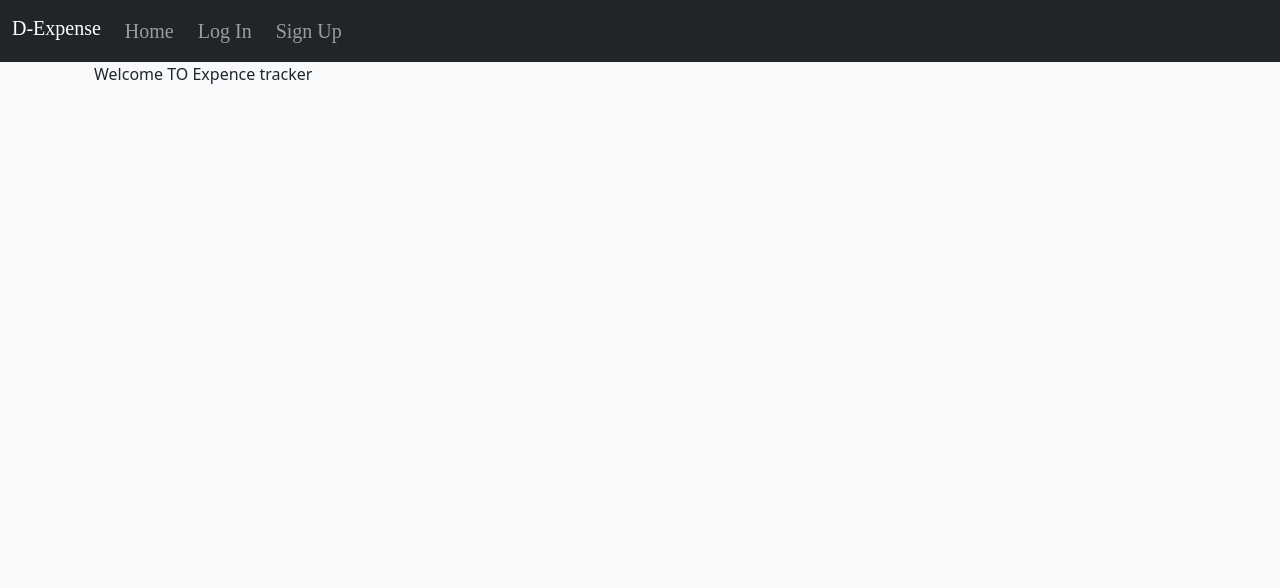
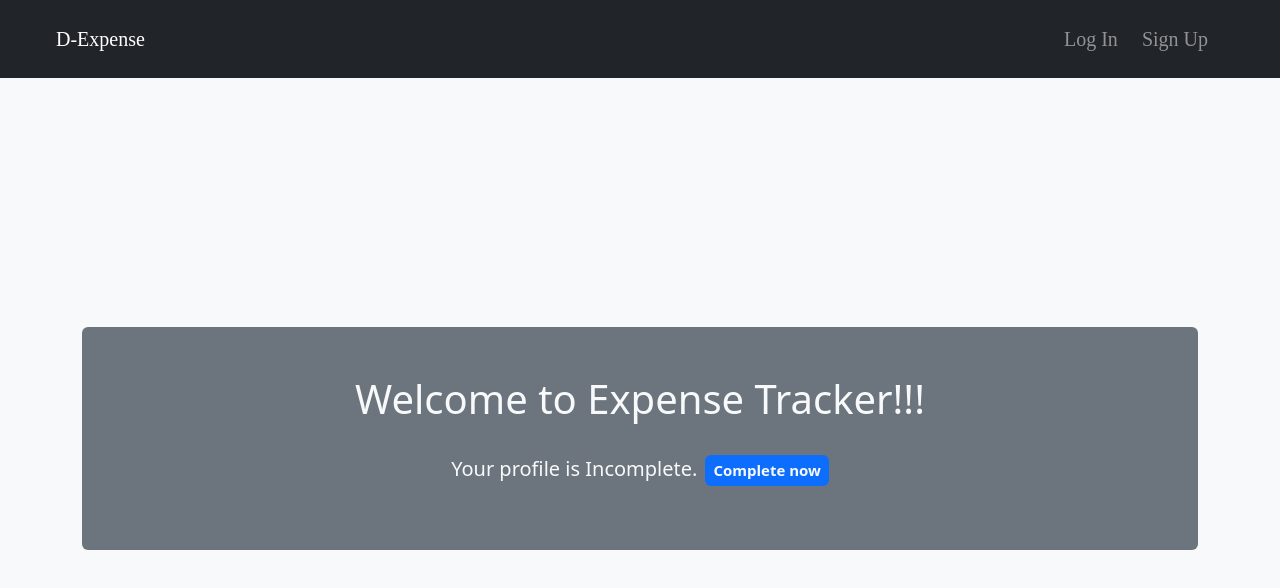
Before and after one commit to FarhanKhan7749/Expense-Tracker, a React (Create React App) app: page /welcome in a window 1280 px wide. Shown: the top 588 px of the page. Built offline with nearby package versions, Linux system fonts and the light colour scheme.

Commit message:
completed the welcome page

```diff
--- a/public/index.html
+++ b/public/index.html
@@ -24,6 +24,12 @@
       work correctly both with client-side routing and a non-root public URL.
       Learn how to configure a non-root public URL by running `npm run build`.
     -->
+    <link
+      rel="stylesheet"
+      href="https://stackpath.bootstrapcdn.com/bootstrap/4.1.0/css/bootstrap.min.css"
+      integrity="sha384-9gVQ4dYFwwWSjIDZnLEWnxCjeSWFphJiwGPXr1jddIhOegiu1FwO5qRGvFXOdJZ4"
+      crossorigin="anonymous"
+    />
     <title>React App</title>
   </head>
   <body class="bg-light">
--- a/src/App.js
+++ b/src/App.js
@@ -1,12 +1,14 @@
-import React, { Suspense } from "react";
+import React, { Suspense, useContext } from "react";
 import { Route, Switch } from "react-router-dom";
 import { Container } from "react-bootstrap";
 import AuthSignUPForm from "./Auth/AuthSignUPForm";
 import AuthLoginForm from "./Auth/AuthLoginForm";
 import Header from "./Components/Layout/Header";
-import WelcomeHome from "./Pages/ExpensePage";
+import WelcomeHome from "./Pages/welcomePage";
+import AuthContext from "./store/auth-context";
 
 function App() {
+  const authCtx = useContext(AuthContext);
   return (
     <React.Fragment>
       <Header></Header>
@@ -22,6 +24,9 @@ function App() {
             <Route path="/signup" exact>
               <AuthSignUPForm />
             </Route>
+            {authCtx.login && <Route path="*">
+              <AuthLoginForm />
+            </Route>}
           </Switch>
         </Suspense>
       </Container>
--- a/src/Components/Layout/Header.js
+++ b/src/Components/Layout/Header.js
@@ -4,15 +4,6 @@ import { Button, Container, Nav, Navbar } from "react-bootstrap";
 import { NavLink } from "react-router-dom";
 import AuthContext from "../../store/auth-context";
 //import classes from './Header.module.css';
-const divStyle = {
-  background: "#777",
-  padding: "40px",
-};
-// const titleStyle = {
-//   fontFamily: 'Times New Roman',
-//   fontSize:'100px',
-//   color: 'white'
-// };
 const fontSize = {
   fontFamily: "Times New Roman",
   fontSize: "20px",
@@ -30,19 +21,27 @@ const Header = (props) => {
   return (
     <>
       <Navbar sticky="top" bg="dark" variant="dark">
-        <Container fluid style={fontSize}>
-          <Nav className="d-flex flex-grow-1">
-            <Navbar.Brand href="/home">D-Expense</Navbar.Brand>
-            <Nav.Link className="me-2" to="/home" as={NavLink}>
+        <Container className="p-2" fluid style={fontSize}>
+          <Navbar.Brand className="ml-5" href="/home">D-Expense</Navbar.Brand>
+          <Nav className="mr-5 justify-content-end">
+            {/* <Nav.Link className="me-2" to="/home" as={NavLink}>
               Home
-            </Nav.Link>
+            </Nav.Link> */}
             {!authCtx.isLoggedin && (
-              <Nav.Link className="me-2" to="/login" as={NavLink}>
+              <Nav.Link
+                className="me-2 justify-content-center"
+                to="/login"
+                as={NavLink}
+              >
                 Log In
               </Nav.Link>
             )}
             {!authCtx.isLoggedin && (
-              <Nav.Link className="me-2" to="/signup" as={NavLink}>
+              <Nav.Link
+                className="me-2 justify-content-center"
+                to="/signup"
+                as={NavLink}
+              >
                 Sign Up
               </Nav.Link>
             )}
@@ -51,7 +50,7 @@ const Header = (props) => {
             <Button
               onClick={logoutHandler}
               variant="outline-primary"
-              className="m-1 rounded"
+              className="mr-5 rounded"
             >
               Logout
             </Button>
--- a/src/Pages/ExpensePage.js
+++ /dev/null
@@ -1,13 +0,0 @@
-import { Container } from "react-bootstrap"
-
-
-
-const WelcomeHome = () => {
-    return <Container>
-        <p>
-            Welcome TO Expence tracker
-        </p>
-    </Container>
-}
-
-export default WelcomeHome;
--- /dev/null
+++ b/src/Pages/welcomePage.js
@@ -0,0 +1,28 @@
+import { Container, Badge } from "react-bootstrap";
+import { Link } from "react-router-dom";
+
+const WelcomeHome = () => {
+  return (
+    <div
+      style={{
+        display: "flex",
+        alignItems: "center",
+        height: "90vh",
+      }}
+    >
+      <Container className="bg-secondary p-5 rounded text-center justify-content-between">
+        <h1 className="text-light h1 mb-4">Welcome to Expense Tracker!!!</h1>
+        <p className="text-light h5 p-2">
+          Your profile is Incomplete.
+          <Badge bg="primary" className="ms-2 p-2">
+            <Link className="text-light text-decoration-none" to="/profile">
+              Complete now
+            </Link>
+          </Badge>
+        </p>
+      </Container>
+    </div>
+  );
+};
+
+export default WelcomeHome;
```
